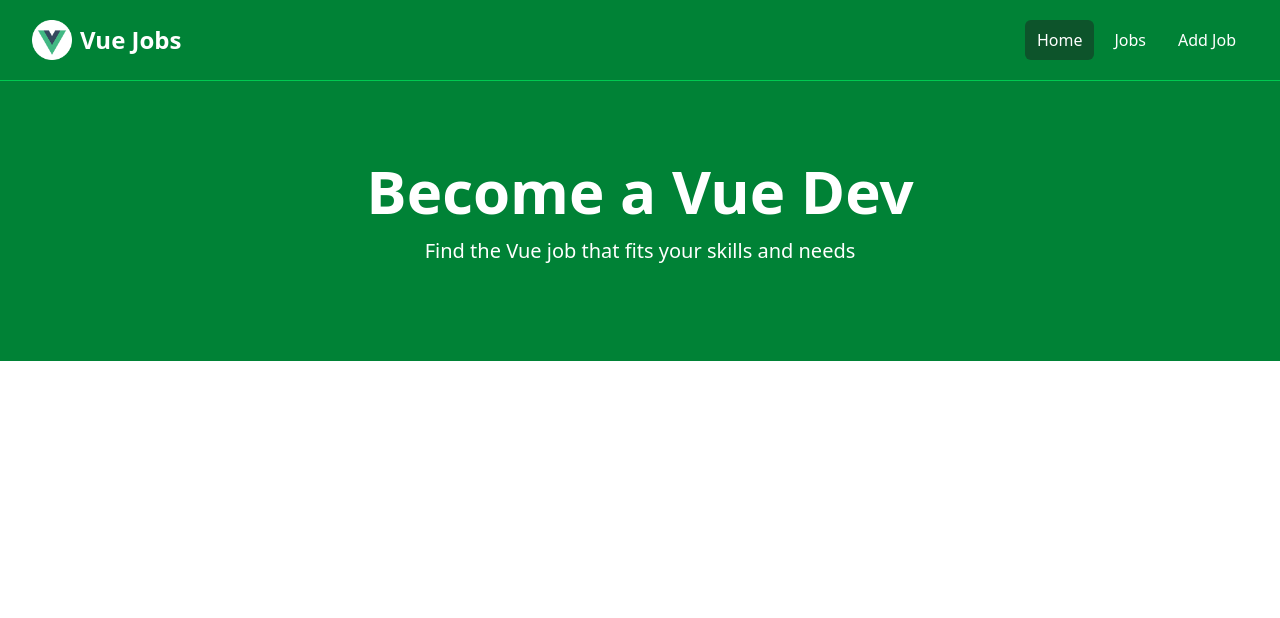
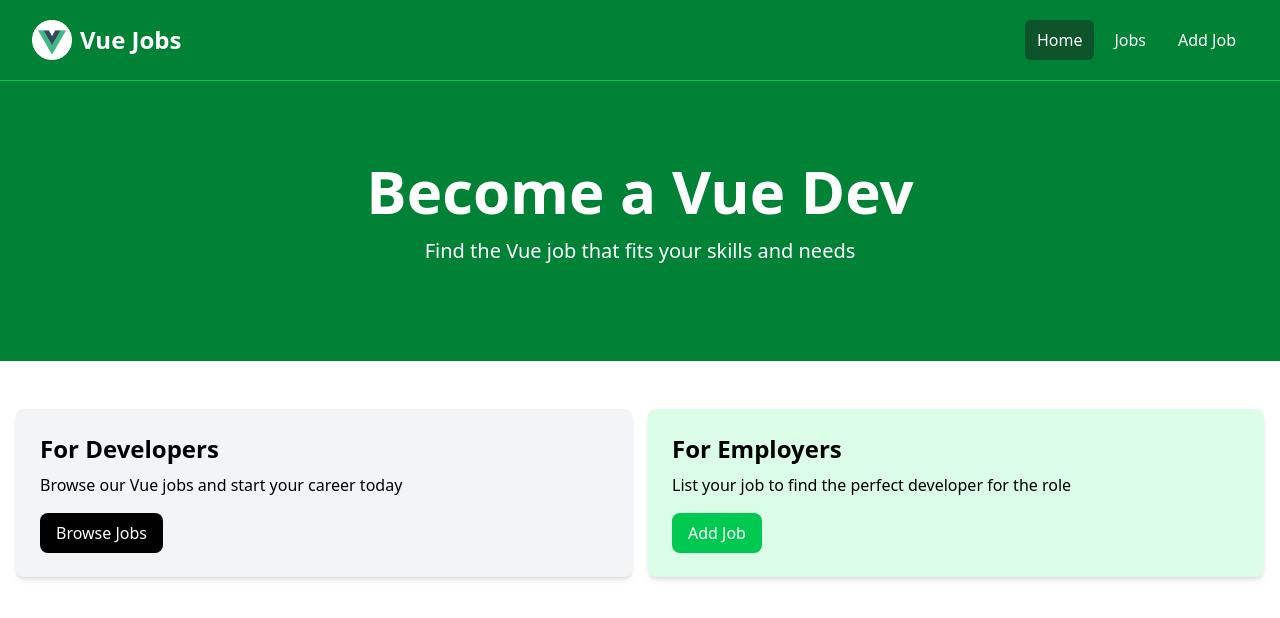
Before and after one commit to ThembaMtshelwane/project2, a Vue app: page / in a window 1280 px wide. Shown: the top 618 px of the page. Built offline with nearby package versions, Linux system fonts and the light colour scheme.

Commit message:
Add HomeCards component and update App.vue to include it; create Card component

```diff
--- a/src/App.vue
+++ b/src/App.vue
@@ -1,9 +1,11 @@
 <script setup lang="ts">
 import Hero from "./components/Hero.vue";
+import HomeCards from "./components/HomeCards.vue";
 import Navbar from "./components/Navbar.vue";
 </script>
 
 <template>
   <Navbar />
   <Hero />
+  <HomeCards />
 </template>
--- /dev/null
+++ b/src/components/Card.vue
@@ -0,0 +1,16 @@
+<script setup>
+import { defineProps } from "vue";
+
+defineProps({
+  bg: {
+    type: String,
+    default: "bg-gray-100",
+  },
+});
+</script>
+
+<template>
+  <div :class="`${bg} p-6 rounded-lg shadow-md`">
+    <slot> </slot>
+  </div>
+</template>
--- /dev/null
+++ b/src/components/HomeCards.vue
@@ -0,0 +1,37 @@
+<script setup>
+import Card from "./Card.vue";
+</script>
+
+<template>
+  <section class="py-4">
+    <div class="container-xl lg:container m-auto">
+      <div class="grid grid-cols-1 md:grid-cols-2 gap-4 p-4 rounded-lg">
+        <Card>
+          <h2 class="text-2xl font-bold">For Developers</h2>
+          <p class="mt-2 mb-4">
+            Browse our Vue jobs and start your career today
+          </p>
+          <a
+            href="jobs.html"
+            class="inline-block bg-black text-white rounded-lg px-4 py-2 hover:bg-gray-700"
+          >
+            Browse Jobs
+          </a>
+        </Card>
+
+        <Card bg="bg-green-100">
+          <h2 class="text-2xl font-bold">For Employers</h2>
+          <p class="mt-2 mb-4">
+            List your job to find the perfect developer for the role
+          </p>
+          <a
+            href="add-job.html"
+            class="inline-block bg-green-500 text-white rounded-lg px-4 py-2 hover:bg-green-600"
+          >
+            Add Job
+          </a>
+        </Card>
+      </div>
+    </div>
+  </section>
+</template>
```
